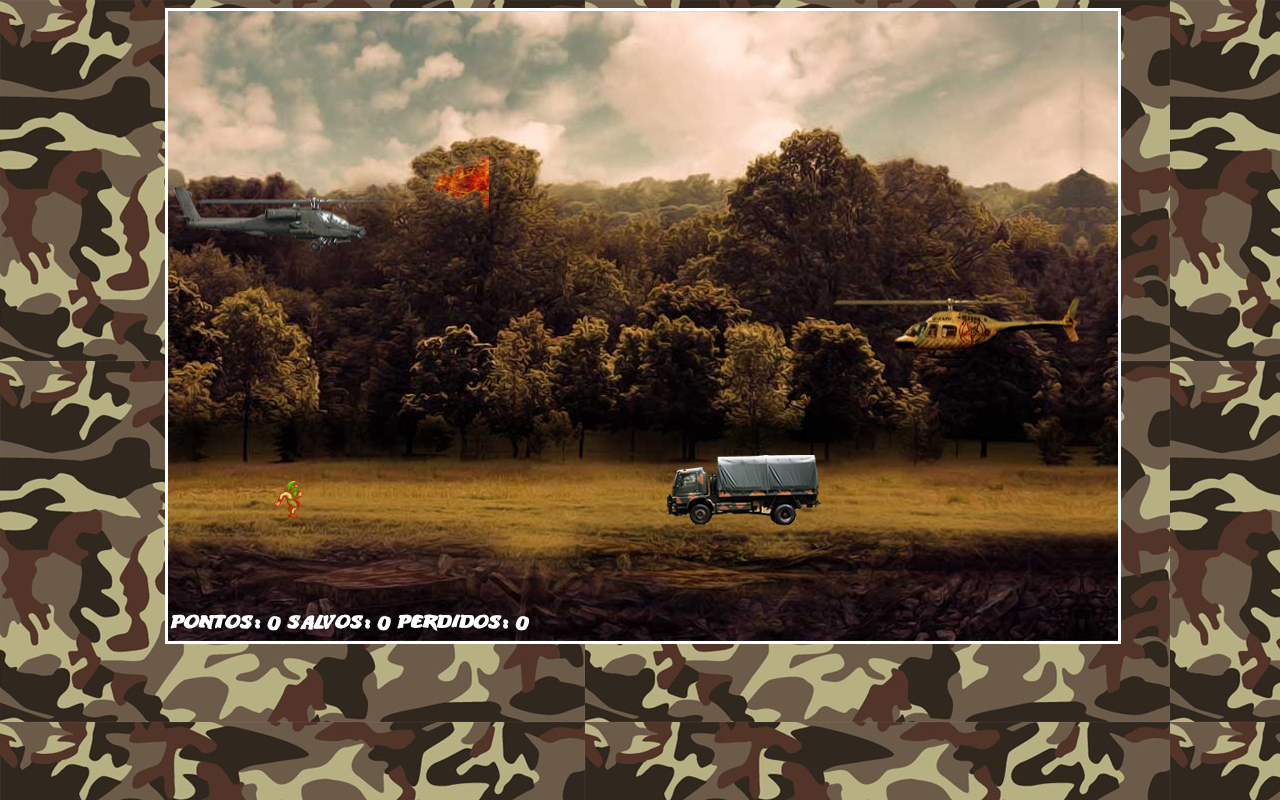
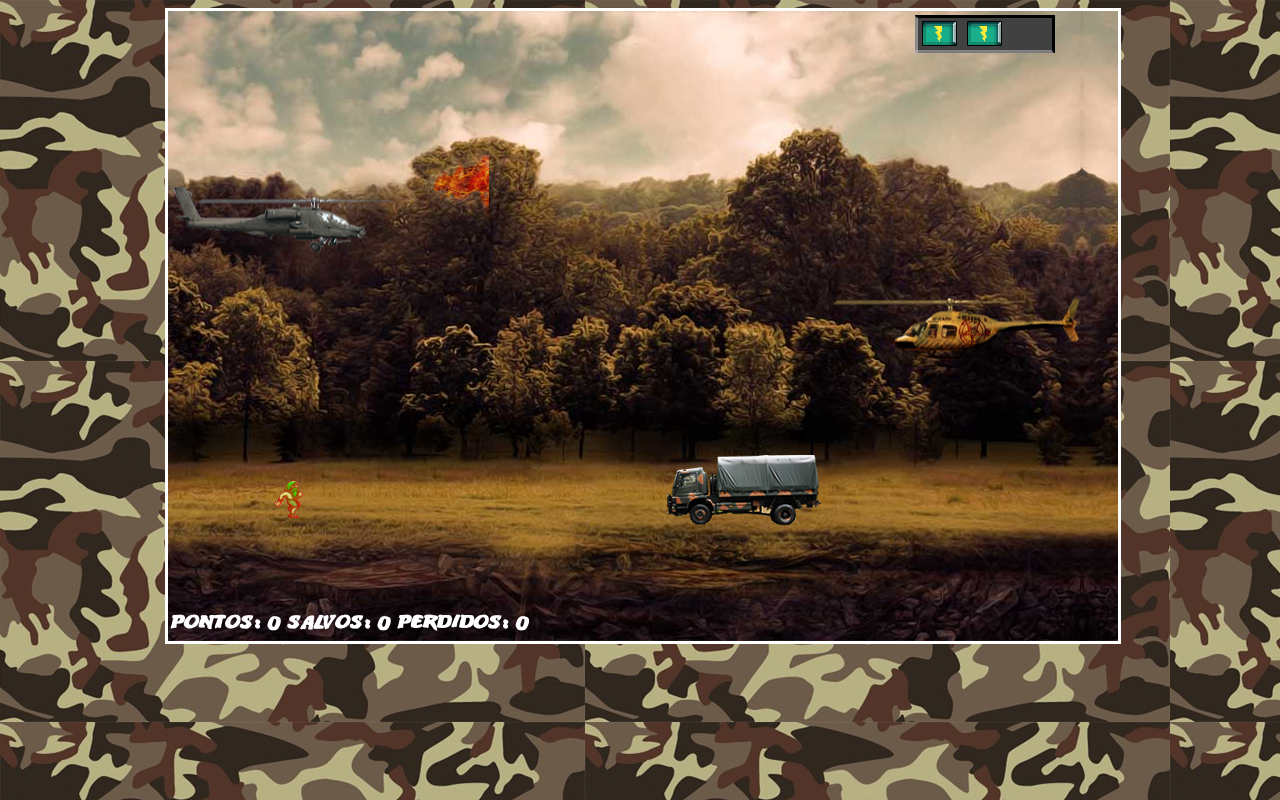
Before and after one commit to andresilvamoura/nave-game-platform-DIO, a plain HTML site: page index.html in a window 1280 px wide. Both pictures are taken after a click on the element 643 px from the left and 221 px from the top of the page. Drawn offline with Linux system fonts and the light colour scheme.

Commit message:
feat: Criado a barra de energia do jogador

```diff
--- a/script/script.js
+++ b/script/script.js
@@ -7,6 +7,8 @@ function start() { // Inicio da função start()
     $("#fundoGame").append("<div id='inimigo2' ></div>");
     $("#fundoGame").append("<div id='amigo' class='anima3'></div>");
     $("#fundoGame").append("<div id='placar'></div>");
+    $("#fundoGame").append("<div id='energia'></div>");
+
 
     //Principais variáveis do jogo
 
@@ -15,6 +17,7 @@ function start() { // Inicio da função start()
     var pontos = 0;
     var salvos = 0;
     var perdidos = 0;
+    var energiaAtual = 3;
     var jogo = {}
     var velocidade = 5;
     var posicaoY = parseInt(Math.random() * 334);
@@ -52,6 +55,7 @@ function start() { // Inicio da função start()
         moveamigo();
         colisao();
         placar();
+        energia();
 
     } // Fim da função loop()
 
@@ -177,6 +181,7 @@ function start() { // Inicio da função start()
 
         if (colisao1.length > 0) {
 
+            energiaAtual--;
             inimigo1X = parseInt($("#inimigo1").css("left"));
             inimigo1Y = parseInt($("#inimigo1").css("top"));
             explosao1(inimigo1X, inimigo1Y);
@@ -189,6 +194,7 @@ function start() { // Inicio da função start()
         // jogador com o inimigo2
         if (colisao2.length > 0) {
 
+            energiaAtual--;
             inimigo2X = parseInt($("#inimigo2").css("left"));
             inimigo2Y = parseInt($("#inimigo2").css("top"));
             explosao2(inimigo2X, inimigo2Y);
@@ -363,5 +369,33 @@ function start() { // Inicio da função start()
 
     } //fim da função placar()
 
+    //Barra de energia
+
+    function energia() {
+
+        if (energiaAtual == 3) {
+
+            $("#energia").css("background-image", "url(./assets/imgs/energia3.png)");
+        }
+
+        if (energiaAtual == 2) {
+
+            $("#energia").css("background-image", "url(./assets/imgs/energia2.png)");
+        }
+
+        if (energiaAtual == 1) {
+
+            $("#energia").css("background-image", "url(./assets/imgs/energia1.png)");
+        }
+
+        if (energiaAtual == 0) {
+
+            $("#energia").css("background-image", "url(./assets/imgs/energia0.png)");
+
+            //Game Over
+        }
+
+    } // Fim da função energia()
+
 
 } // Fim da função start
--- a/style/style.css
+++ b/style/style.css
@@ -299,15 +299,23 @@ body {
 }
 
 #placar {
-	width: 450px;
-	height: 50px;
-	position: absolute;
-	left: 5px;
-	top: 590px;
+    width: 450px;
+    height: 50px;
+    position: absolute;
+    left: 5px;
+    top: 590px;
 }
 
 h2 {
-	font-family:Titulo;
-	font-size:20px;
-	color:#FFF
+    font-family: Titulo;
+    font-size: 20px;
+    color: #FFF
 }
+
+#energia {
+    width: 140px;
+    height: 38px;
+    position: absolute;
+    left: 750px;
+    top: 7px;
+}
```
